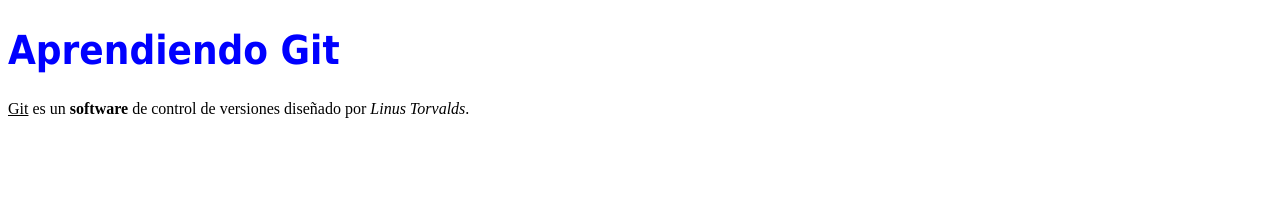
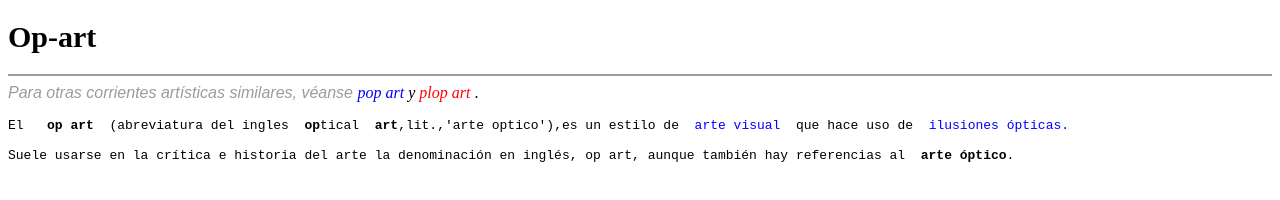
Before and after one commit to dannywong90/Wikipediax, a plain HTML site: page index.html in a window 1280 px wide. Drawn offline with Linux system fonts and the light colour scheme.

Commit message:
subiendo un index en HTML

```diff
--- a/index.html
+++ b/index.html
@@ -2,17 +2,30 @@
 <html>
 	<head>
 		<meta charset="utf-8">
-		<title>Aprendiendo Git</title>
+		<title>Op-art-Wikipedia, la enciclopedia </title>
 		<style> h1 {
-						color: #E91E63;
-						font-family: Tahoma;
-						font-size: 40px;
+						color: #000;
+						font-family: "sans-serif";
+						font-size:30px;
 					}
+
+
 		</style>
 </head>
 <body>
-		<h1 style="color:blue">Aprendiendo Git</h1>
-		<p><ins>Git</ins> es un <strong>software</strong> de control de versiones diseñado por <em>Linus Torvalds</em>.</p>
+		<h1 style="color:black">Op-art</h1>
+		<hr color="#9e9a9a">
+
+		<font style="color:#9e9a9a" face="Arial"> <em> Para otras corrientes artísticas similares, véanse </font> <font style="color:blue"> pop art</font> y <font style="color:red"> plop art</em> </font>.
+
+
+
+        <p style= "color:#9e9a9a"
+           font-family= "Arial" >
+
+ <pre>El  <strong> op art </strong> (abreviatura del ingles <strong> op</strong>tical <strong> art</strong>,lit.,'arte optico'),es un estilo de <font style="color:blue"> arte visual </font> que hace uso de <font style="color:blue"> ilusiones ópticas.</font>
+
+Suele usarse en la crítica e historia del arte la denominación en inglés, op art, aunque también hay referencias al <strong> arte óptico</strong>.</p> </pre>
 
 	</body>
 </html>
```
